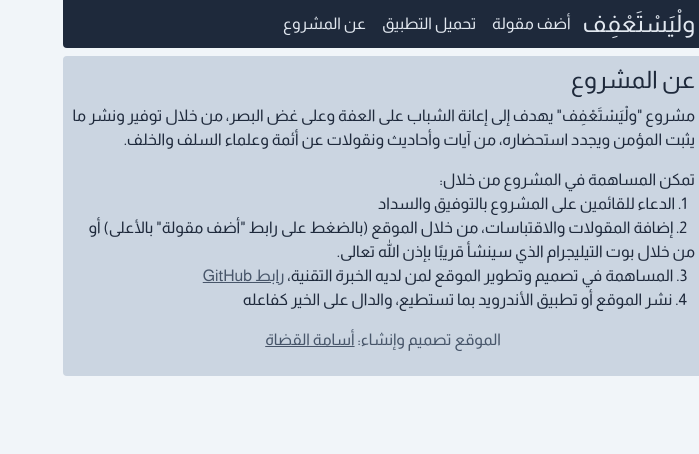
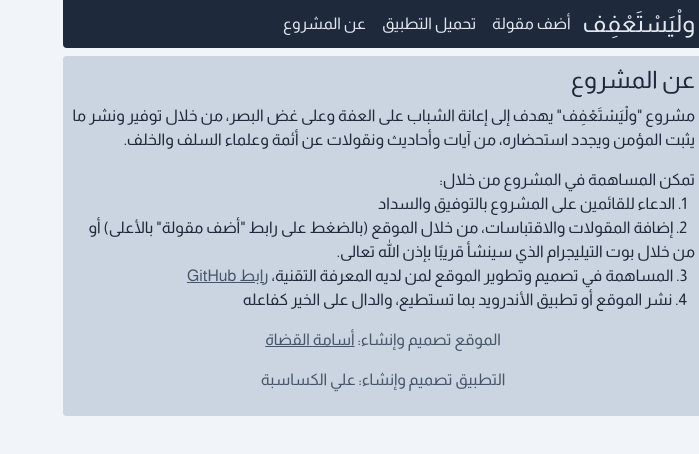
Before and after one commit to BasicPixel/iffa-quotes-frontend, a React (Create React App) app: page /about in a window 1280 px wide. Shown: the top 454 px of the page, without its empty margins (581-1280 px from the left). Built offline with nearby package versions, Linux system fonts and the light colour scheme.

Commit message:
Update about text

```diff
--- a/src/components/About.js
+++ b/src/components/About.js
@@ -17,7 +17,7 @@ const About = () => {
             الله تعالى.
           </li>
           <li>
-            المساهمة في تصميم وتطوير الموقع لمن لديه الخبرة التقنية،{" "}
+            المساهمة في تصميم وتطوير الموقع لمن لديه المعرفة التقنية،{" "}
             <a
               href="https://github.com/BasicPixel/iffa-quotes-frontend"
               target="_blank"
@@ -38,6 +38,9 @@ const About = () => {
           أسامة القضاة
         </a>
       </p>
+      <p className="text-slate-600 text-center">
+        التطبيق تصميم وإنشاء: علي الكساسبة
+      </p>
     </div>
   );
 };
```
